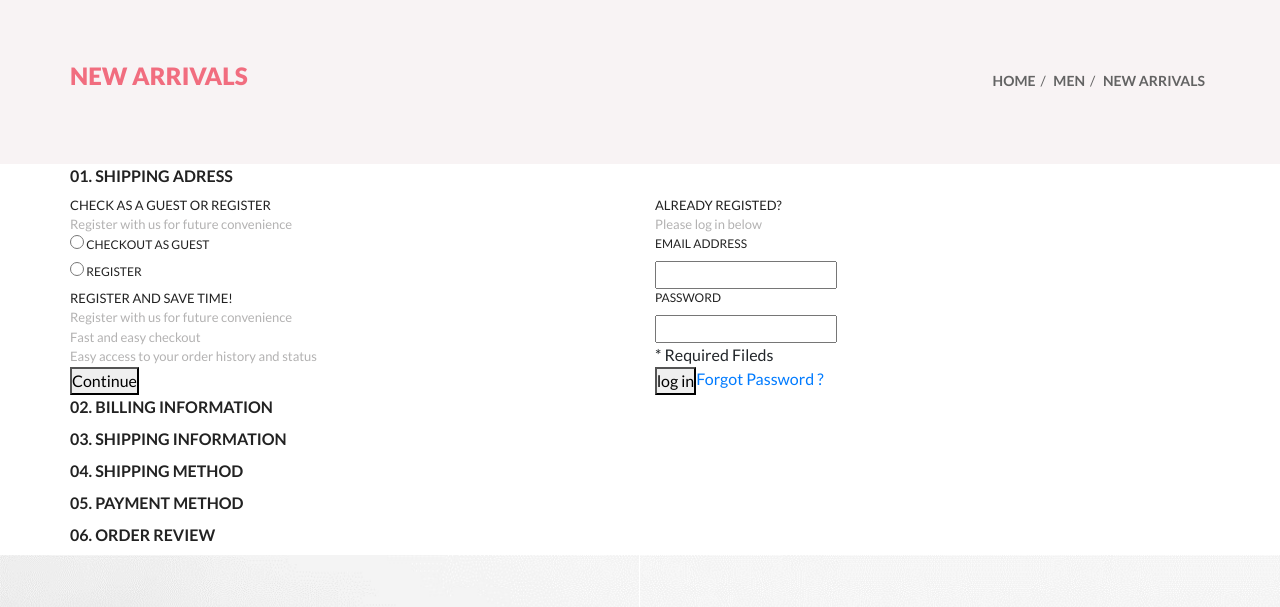
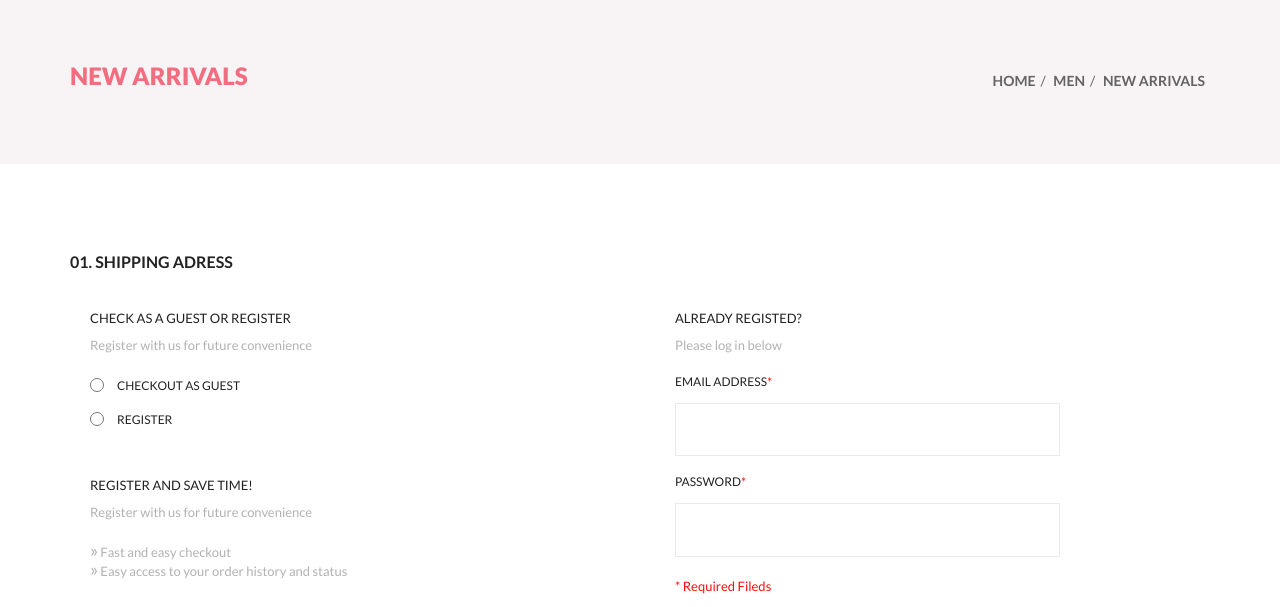
Before and after one commit to ncowboy/gu_html5_css3, a plain HTML site: page checkout.html in a window 1280 px wide. Shown: the part 160-767 px from the top of the page. Drawn offline with Linux system fonts and the light colour scheme.

Commit message:
сдача дз

```diff
--- a/checkout.html
+++ b/checkout.html
@@ -95,8 +95,8 @@
             <div>total</div>
             <div class="menu-dropdown-cart-total-sum">$500.00</div>
           </div>
-          <a href="#" class="menu-cart-button menu-cart-button-checkout">checkout</a>
-          <a href="#" class="menu-cart-button menu-cart-button-cart">go to cart</a>
+          <a href="checkout.html" class="menu-cart-button menu-cart-button-checkout">checkout</a>
+          <a href="cart.html" class="menu-cart-button menu-cart-button-cart">go to cart</a>
         </div>
 
       </div>
@@ -330,14 +330,16 @@
           <div class="checkout-form__form-group col-md-6">
             <p class="checkout-form__hint_main">Check as a guest or register</p>
             <p class="checkout-form__hint_secondary">Register with us for future convenience</p>
-            <label for="guest" class="checkout-form__label">
-              <input class="checkout-form__input_radio" type="radio" name="guest-register" id="guest">
-              checkout as guest
-            </label>
-            <label for="register" class="checkout-form__label">
-              <input class="checkout-form__input_radio" type="radio" name="guest-register" id="register">
-              register
-            </label>
+            <div class="checkout-form__if-guest-inputs">
+              <label for="guest" class="checkout-form__label checkout-form__label_for-radio">
+                <input class="checkout-form__input_radio" type="radio" name="guest-register" id="guest">
+                <span class="checkout-form__label-text ">checkout as guest</span>
+              </label>
+              <label for="register" class="checkout-form__label checkout-form__label_for-radio">
+                <input class="checkout-form__input_radio" type="radio" name="guest-register" id="register">
+                <span class="checkout-form__label-text ">register</span>
+              </label>
+            </div>
             <p class="checkout-form__hint_main">register and save time!</p>
             <p class="checkout-form__hint_secondary">Register with us for future convenience</p>
             <div class="checkout-form__checkout-pluses">
@@ -349,14 +351,14 @@
           <div class="checkout-form__form-group col-md-6">
             <p class="checkout-form__hint_main">Already registed?</p>
             <p class="checkout-form__hint_secondary">Please log in below</p>
-            <label for="email" class="checkout-form__label">EMAIL ADDRESS</label>
+            <label for="email" class="checkout-form__label checkout-form__label_for-text">EMAIL ADDRESS <span class="checkout-form__warning">*</span></label>
             <input class="checkout-form__input" type="text" name="email" id="email">
-            <label for="password" class="checkout-form__label">PASSWORD</label>
+            <label for="password" class="checkout-form__label checkout-form__label_for-text">PASSWORD<span class="checkout-form__warning">*</span></label>
             <input class="checkout-form__input" type="text" name="password" id="password">
-            <p class="checkout-form__warning">* Required Fileds</p>
-            <div class="d-flex">
+            <p class="checkout-form__warning checkout-form__warning_required">* Required Fileds</p>
+            <div class="d-flex mt-3">
               <button class="checkout-form__button">log in</button>
-              <a class="checkout-form__warning_pass-restore" href="#">Forgot Password ?</a>
+              <a class="checkout-form__warning checkout-form__warning_pass-restore" href="#">Forgot Password ?</a>
             </div>
 
           </div>
--- a/css/style.compil.sass
+++ b/css/style.compil.sass
@@ -4,8 +4,13 @@ $dark_gray: #222222
 
 $container_width: 1140px
 
+a:hover,
+button:hover
+  text-decoration: none
+  transition: 0.3s ease-in-out
 select:focus,
-input:focus
+input:focus,
+button:focus
   outline-color: $pink
 
 .table
@@ -170,28 +175,98 @@ input:focus
 
 // Checkout start
 
-.checkout-form
-  &__legend
-    color: #222222
-    font-size: 16px
-    font-weight: 700
-    text-transform: uppercase
-
-  &__hint_main
-    color: $dark_gray
-    font-size: 13px
-    font-weight: 400
-    text-transform: uppercase
-  &__hint_secondary
-    color: #b3b2b2
-    font-size: 13px
-    font-weight: 400
-  &__input_radio
-    width: 14px
-    height: 14px
-  &__label
-    display: block
-    color: $dark_gray
-    font-size: 12px
-    font-weight: 400
-    text-transform: uppercase
+.checkout
+  padding-top: 56px
+  &-form
+    &__checkout-pluses
+      .checkout-form__hint_secondary:before
+        content: '\00BB'
+        color: #b3b2b2
+        font-size: 18px
+        font-weight: 400
+        line-height: 13px
+        padding-right: 2px
+      padding-top: 20px
+      padding-bottom: 28px
+    &__button
+      &:hover
+        background-color: #4a4a4a
+        color: #fff
+        text-decoration: none
+      &:active
+        outline: 1px dashed #000
+      display: block
+      outline: none
+      font-size: 14px
+      font-weight: 700
+      border: 1px solid #eaeaea
+      text-transform: uppercase
+      background-color: #ffffff
+      padding: 19px 50px
+      text-align: center
+      text-decoration: none
+    margin-bottom: 11px
+    &__fieldset
+      margin-top: 30px
+      padding-bottom: 22px
+      border-bottom: 1px solid #e8e8e8
+    &__form-group
+      padding: 35px 0 57px 35px
+    &__if-guest-inputs
+      padding-top: 22px
+      padding-bottom: 30px
+    &__legend
+      color: #222222
+      font-size: 16px
+      margin-bottom: 0
+      font-weight: 700
+      text-transform: uppercase
+    &__hint_main
+      color: $dark_gray
+      font-size: 13px
+      font-weight: 400
+      padding-bottom: 8px
+      text-transform: uppercase
+    &__hint_secondary
+      color: #b3b2b2
+      font-size: 13px
+      font-weight: 400
+    &__input
+      &_radio
+        width: 14px
+        height: 14px
+      border: 1px solid #eaeaea
+      width: 70%
+      background-color: #ffffff
+      color: #b1b1b1
+      font-size: 13px
+      font-weight: 300
+      padding: 16px 18px
+    &__warning
+      font-size: 13px
+      font-weight: 400
+      color: #ff0d0d
+      &_pass-restore
+        &:hover
+          color: $pink
+        align-self: center
+        padding-left: 32px
+        color: $dark_gray
+      &_required
+        margin-top: 20px
+    &__label
+      &_for-radio
+        &:not(:last-of-type)
+        margin-bottom: 20px
+      &_for-text
+        margin-bottom: 15px
+        padding-top: 20px
+      &-text
+        padding-top: 2px
+        margin-left: 13px
+      display: flex
+      color: $dark_gray
+      font-size: 12px
+      line-height: 12px
+      font-weight: 400
+      text-transform: uppercase
--- a/css/style.css
+++ b/css/style.css
@@ -44,8 +44,9 @@ p {
     position: relative;
 }
 
-.category-grid-block img:hover {
-    opacity: 0.5;
+.category-grid-block:hover {
+    transform: scale(1.2, 1.2);
+    z-index: 100500;
 }
 
 .category-for-men {
@@ -109,11 +110,9 @@ p {
 }
 
 .feature-right-item-left {
-    background-image: url('../img/feature-sprite.svg');
-    background-repeat: no-repeat;
+    background: url('../img/feature-sprite.svg') no-repeat;
     background-position-x: center;
     background-size: 47px;
-    -ms-flex-negative: 0;
     flex-shrink: 0;
     width: 47px;
     padding: 0 34px;
@@ -342,6 +341,7 @@ p {
 
 .header-cart-wrapper:hover .menu-dropdown-cart {
     display: block;
+    animation: show 0.5s ease-in-out;
 }
 
 .header-cart-count {
@@ -385,6 +385,7 @@ p {
 }
 
 .menu-dropdown-browse-wrapper:hover .menu-dropdown-browse {
+    animation: show 0.5s ease-in-out;
     display: flex;
 }
 
@@ -549,15 +550,18 @@ p {
 .products-cart:hover {
     border-color: #f16d7f;
     text-decoration: none;
+    transition: 0.3s ease-in-out;
 }
 
 .products-cart:hover .products-cart-bg {
     background-image: url('../img/add-cart-hover.svg');
+    transition: 0.3s ease-in-out;
 }
 
 .products-cart:hover .products-cart-text {
     color: #f16d7f;
     text-decoration: none;
+    transition: 0.3s ease-in-out;
 }
 
 .products-cart-text {
@@ -624,6 +628,7 @@ p {
 
 .products-item:hover .products-item-img {
     opacity: 0.3;
+    transition: 0.3s ease-in-out;
 }
 
 .products-item:hover .products-item-img-wrapper {
@@ -644,6 +649,7 @@ p {
 .products-item-name:hover {
     text-decoration: none;
     color: #f16d7f;
+    transition: 0.3s ease-in-out;
 }
 
 .products-item-price {
@@ -745,6 +751,7 @@ p {
 .subscribe-feedbacks-controls label:hover {
     background-color: #f16d7f;
     text-decoration: none;
+    transition: 0.3s ease-in-out;
 }
 
 .subscribe-feedbacks-slider {
@@ -783,6 +790,12 @@ p {
     display: -webkit-box;
     display: -ms-flexbox;
     display: flex;
+    animation: scale 0.5s ease-in-out;
+}
+
+@keyframes scale {
+    from {transform: scale(0.5)}
+    to {scale(1)}
 }
 
 #subscribe-slide1:checked ~ .subscribe-feedbacks-controls label:nth-of-type(1),
@@ -914,6 +927,7 @@ p {
     color: #f16d7f;
     font-weight: 700;
     text-decoration: none;
+    transition: 0.3s ease-in-out;
 }
 
 
@@ -1005,6 +1019,7 @@ p {
 .catalog-menu-section:hover {
     color: #ef5b70;
     text-decoration: none;
+    transition: 0.3s ease-in-out;
 }
 
 .catalog-filters {
@@ -1045,6 +1060,7 @@ p {
 .catalog-filter-trend:hover {
     color: #f16d7f;
     text-decoration: none;
+    transition: 0.3s ease-in-out;
 }
 
 .catalog-filter-trend:nth-last-child(1) {
@@ -1284,11 +1300,13 @@ p {
 .catalog-item-retweet:hover,
 .catalog-item-like:hover {
     border-color: #f16d7f;
+    transition: 0.3s ease-in-out;
 }
 
 .catalog-item-retweet:hover i,
 .catalog-item-like:hover i {
     color: #f16d7f;
+    transition: 0.3s ease-in-out;
 }
 
 .menu-dropdown {
@@ -1510,6 +1528,17 @@ p {
     display: -ms-flex;
     display: -o-flex;
     display: flex;
+    animation: show 0.5s ease-in-out;
+}
+
+@keyframes show {
+    from {
+        opacity: 0.8;
+    }
+    to{
+        opacity: 1;
+    }
+
 }
 
 .menu-item:nth-of-type(3) .menu-dropdown:before {
@@ -1547,9 +1576,6 @@ p {
     opacity: 0;
 }
 
-.catalog-item-social a {
-}
-
 .catalog-item-social {
     display: -webkit-flex;
     display: -moz-flex;
@@ -1593,6 +1619,7 @@ p {
 .catalog-pagination-item:hover {
     color: #ef5b70;
     text-decoration: none;
+    transition: 0.3s ease-in-out;
 }
 
 .catalog-pagination-inactive:hover {
@@ -1613,6 +1640,7 @@ p {
 .catalog-pagination-button:hover {
     background-color: #f16d7f;
     color: #fff;
+    transition: 0.3s ease-in-out;
 }
 
 .catalog-pagination-button:active {
```
Also changed, not shown: product.html (+1 -0 lines), css/style.compil.css, 1 other file.
